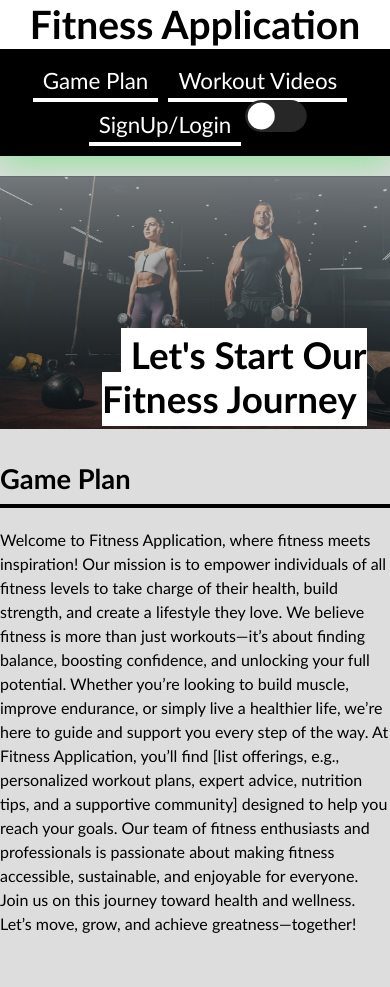
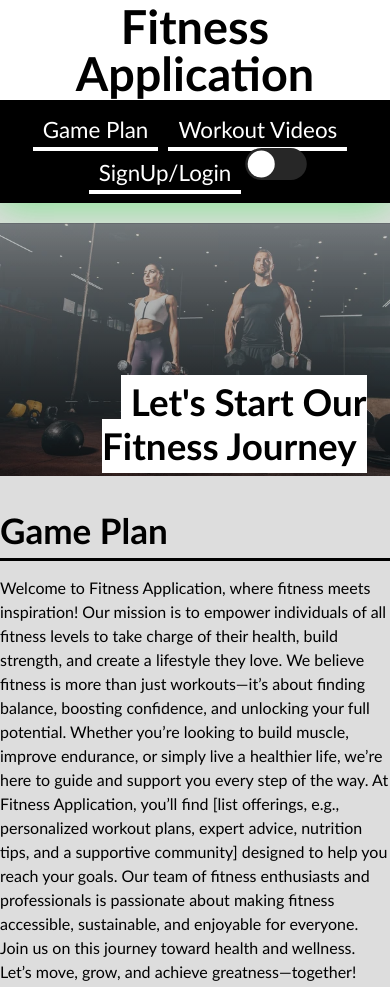
Before and after one commit to Fortunate122/Fitness-App, a plain HTML site: page index.html in a window 390 px wide. Shown: the top 987 px of the page. Drawn offline with Linux system fonts and the light colour scheme.

Commit message:
addmedia

```diff
--- a/style.css
+++ b/style.css
@@ -524,3 +524,38 @@ main {
     min-height: 150px;
   }
 }
+
+@media screen and (max-width: 480px) {
+  header {
+    padding: 0 0 8px 0; /* Slightly reduce padding for smaller screens */
+    justify-content: center;
+    text-align: center;
+  }
+  header h1 {
+    width: 100%;
+    padding: 3px; /* Slightly reduce padding */
+    margin-bottom: 8px; /* Adjust spacing for smaller layout */
+    font-size: 12vw; /* Increase font responsiveness for smaller screens */
+  }
+  header nav {
+    justify-content: center;
+  }
+  .page-section > h2,
+  .page-section > div {
+    flex: 0 0 100%;
+  }
+  .page-section > h2 {
+    border-right: none;
+    border-bottom: 3px solid var(--primary); /* Adjust border thickness */
+    margin-bottom: 15px; /* Tighter spacing */
+    padding-bottom: 8px;
+    text-align: left;
+    font-size: 9vw; /* Slightly larger font for emphasis on small screens */
+  }
+  .flex-item {
+    min-height: 120px; /* Reduce minimum height */
+  }
+  .flex-item:first-child {
+    min-height: 120px; /* Match first child adjustment */
+  }
+}
```
